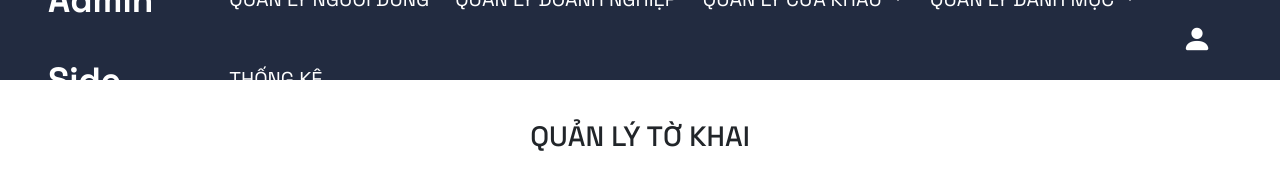
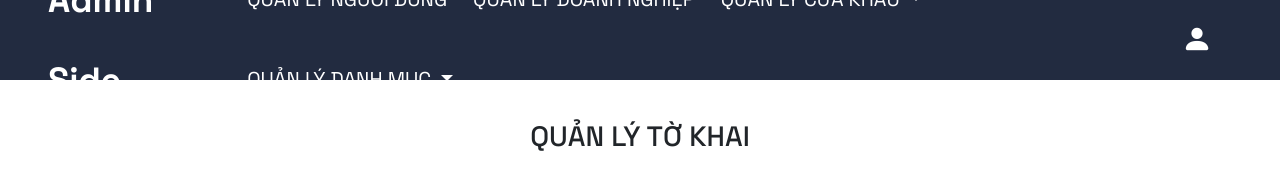
Before and after one commit to phphuc0608/front_end_DATN, a Vue app: page /quan_ly_to_khai in a window 1280 px wide. Shown: the top 170 px of the page. Built offline with nearby package versions, Linux system fonts and the light colour scheme; no server answers.

Commit message:
delete ThongKe

```diff
--- a/src/components/NavbarAdmin.vue
+++ b/src/components/NavbarAdmin.vue
@@ -28,7 +28,6 @@
           <router-link class="dropdown-item" to="/quan_ly_danh_muc_vai_tro">Quản lý vai trò</router-link>
         </div>
       </li>
-      <li class="navbar_item"><router-link to="/">Thống kê</router-link></li>
     </ul>
     <div id="right_side" class="d-flex align-items-center dropdown">
       <a class="nav-link show" aria-expanded="true" @click="useIconClicked">
```
Lines whose indentation alone changed are shown as unchanged.
